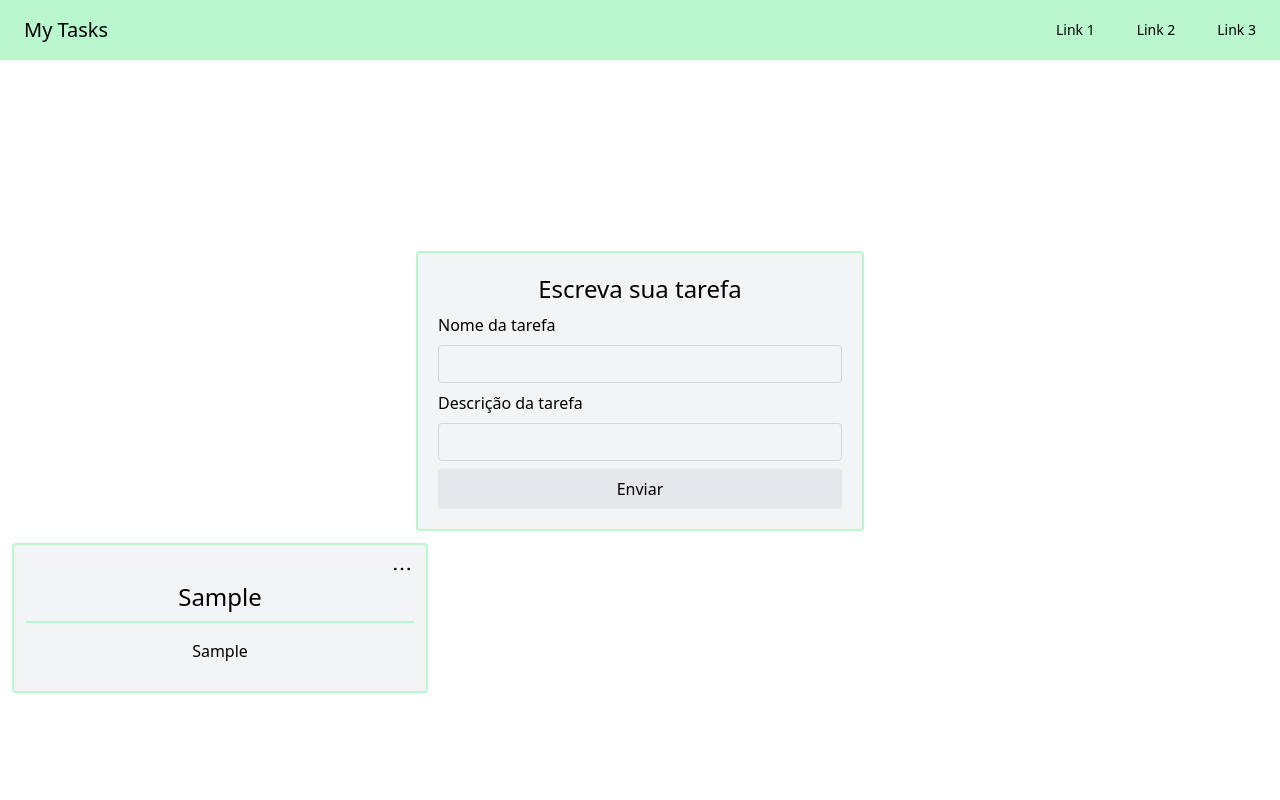
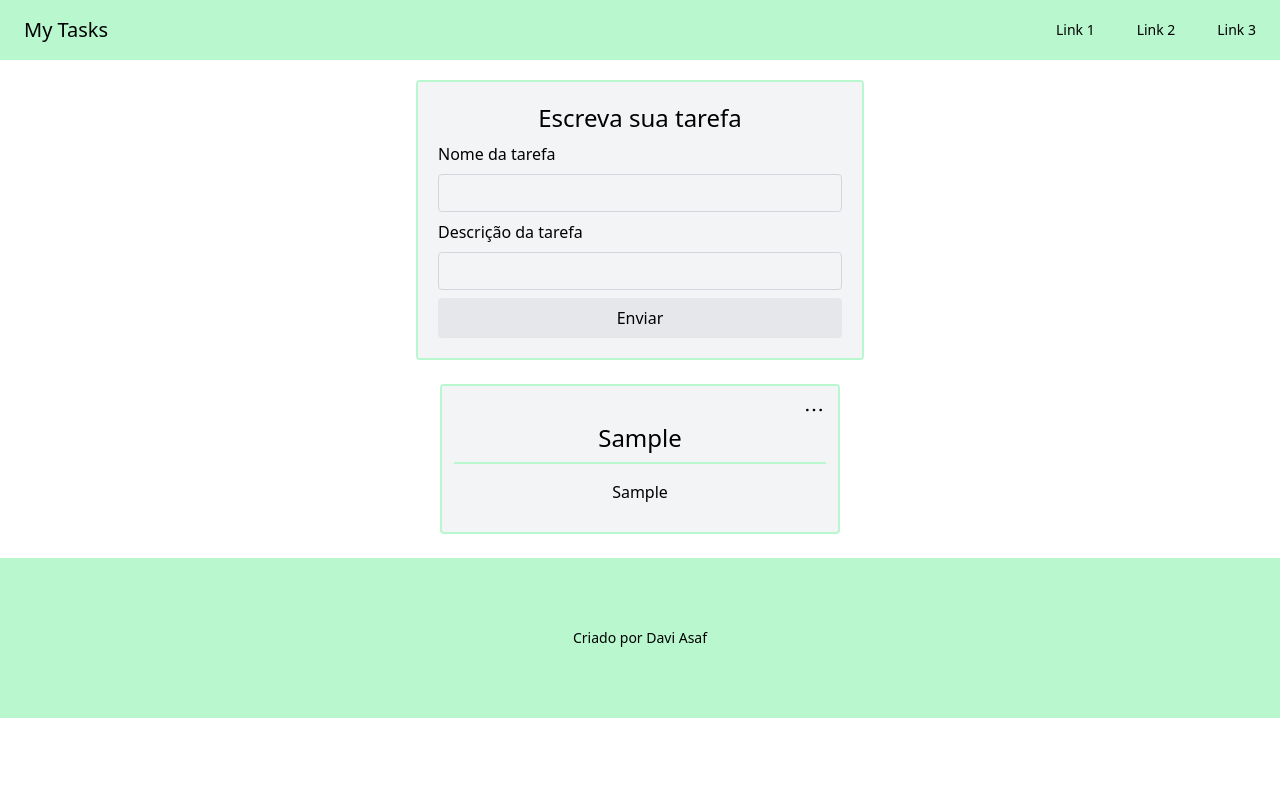
Before and after one commit to daviasaf/my-tasks, a Vue app: page / in a window 1280 px wide. Both pictures are taken after typing "Sample", "Sample" into the empty fields and a click on the button "Enviar". Shown: the top 800 px of the page. Built offline with nearby package versions, Linux system fonts and the light colour scheme.

Commit message:
Atualizando display grid para flex

```diff
--- a/package.json
+++ b/package.json
@@ -6,8 +6,7 @@
   "scripts": {
     "dev": "vite",
     "build": "vite build",
-    "preview": "vite preview",
-    "start":"node server.js"
+    "preview": "vite preview"
   },
   "dependencies": {
     "@tailwindcss/vite": "^4.1.14",
--- a/src/App.vue
+++ b/src/App.vue
@@ -31,18 +31,17 @@ function enviarDados() {
     desc: userTaskDesc.value,
     id: (idTask.value += 1),
   };
-  let nomeValido = item.nome.trim().length>0
-  let descValido = item.nome.trim().length>0
-  if(nomeValido && descValido){
+  let nomeValido = item.nome.trim().length > 0;
+  let descValido = item.desc.trim().length > 0;
+  if (nomeValido && descValido) {
     tasks.value.push(item);
     let taskString = JSON.stringify(tasks.value);
     localStorage.setItem("tasks", taskString);
-    semErroDetectado()
-    limparInputs()
-    return
+    semErroDetectado();
+    limparInputs();
+    return;
   }
-  erroDetectado()
-
+  erroDetectado();
 }
 function deletandoTask(idTaskDeletar) {
   tasks.value = tasks.value.filter((tr) => tr.id != idTaskDeletar);
@@ -63,31 +62,30 @@ function limparInputs() {
   userTaskDesc.value = "";
 }
 function erroDetectado() {
-  isError.value = true
+  isError.value = true;
 }
 function semErroDetectado() {
-  isError.value = false
+  isError.value = false;
 }
 </script>
 
 <template>
   <Header />
-  <main class="h-auto min-h-screen m-3 flex justify-center items-center">
-    <div class="w-full">
+  <main class="h-auto flex flex-col m-5 ">
     <!-- Área de escrever as tarefas -->
     <form
       @submit.prevent="enviarDados"
       :class="isError ? 'with-error' : 'no-error'"
-        class="grid gap-2 max-w-md bg-gray-100 border-2 border-green-200 rounded p-5 mb-3 mx-auto"
+      class="grid gap-2 min-w-md bg-gray-100 border-2 border-green-200 rounded p-5 mx-auto mb-5"
     >
-        <p class="flex justify-center items-start text-2xl ">Escreva sua tarefa</p>
+      <p class="flex justify-center items-start text-2xl">Escreva sua tarefa</p>
       <label for="" class="flex items-end">Nome da tarefa</label>
       <input
         type="text"
         name="userTaskName"
         maxlength="40"
         v-model="userTaskName"
-        class="hover:bg-gray-200 focus:bg-gray-200 text-center outline-0 rounded py-1.5 transition border-1 border-gray-300 "
+        class="hover:bg-gray-200 focus:bg-gray-200 text-center outline-0 rounded py-1.5 transition border-1 border-gray-300"
       />
       <label for="" class="flex items-end">Descrição da tarefa</label>
       <input
@@ -96,7 +94,7 @@ function semErroDetectado() {
         maxlength="40"
         ref="inpu"
         v-model="userTaskDesc"
-          class=" hover:bg-gray-200 focus:bg-gray-200 text-center outline-0 rounded py-1.5 px-5 transition border-1 border-gray-300"
+        class="hover:bg-gray-200 focus:bg-gray-200 text-center outline-0 rounded py-1.5 px-5 transition border-1 border-gray-300"
       />
       <button
         type="submit"
@@ -105,14 +103,14 @@ function semErroDetectado() {
         Enviar
       </button>
       <div v-show="isError" class="flex justify-center items-end">
-          <p >Preencha todos os campos</p>
+        <p>Preencha todos os campos</p>
       </div>
     </form>
     <!-- Área de mostrar as tarefas -->
     <div
       v-show="tasks.length > 0"
       id="mostrar-tarefa"
-        class="grid grid-cols-1 sm:grid-cols-2 md:grid-cols-3  gap-1"
+      class="flex flex-wrap justify-evenly"
     >
       <CardTask
         @deletarTask="deletandoTask"
@@ -123,17 +121,16 @@ function semErroDetectado() {
       >
       </CardTask>
     </div>
-    </div>
   </main>
   <Footer />
 </template>
 
 <style scoped>
 .with-error {
-  border: 2px solid oklch(80.8% 0.114 19.571) ;
+  border: 2px solid oklch(80.8% 0.114 19.571);
   border-radius: 4px;
 
-  #titulo{
+  #titulo {
     border-bottom: 1px solid oklch(80.8% 0.114 19.571);
   }
 }
--- a/src/components/CardTask.vue
+++ b/src/components/CardTask.vue
@@ -44,7 +44,7 @@ function semErroDetectado() {
 <template>
   <div
     :class="isError ? 'with-error' : 'no-error'"
-    class="bg-gray-100 border-2 border-green-200 rounded-sm h-auto min-h-30 w-full p-3 gap-1"
+    class="bg-gray-100 border-2 border-green-200 rounded-sm h-auto min-h-30 w-100 p-3 gap-1 my-1 "
   >
     <div class="flex justify-end ">
       <button @click="switchDisplayConfig" class="h-full">
--- a/src/components/Footer.vue
+++ b/src/components/Footer.vue
@@ -1,7 +1,7 @@
 <script setup></script>
 
 <template>
-  <footer class="bg-green-200  text-sm h-40 flex justify-center items-center">
+  <footer class="bg-green-200  text-sm h-40 flex justify-center items-center static bottom-0 left-0 right-0 ">
     <p class="transition-all duration-300 hover:text-base">
       Criado por <a href="https://github.com/daviasaf" target="_blank" class="transition-all duration-300 hover:text-lg hover:text-emerald-700 hover:text-shadow-amber-400 ">Davi Asaf</a>
     </p>
```
Lines whose indentation alone changed are shown as unchanged.
